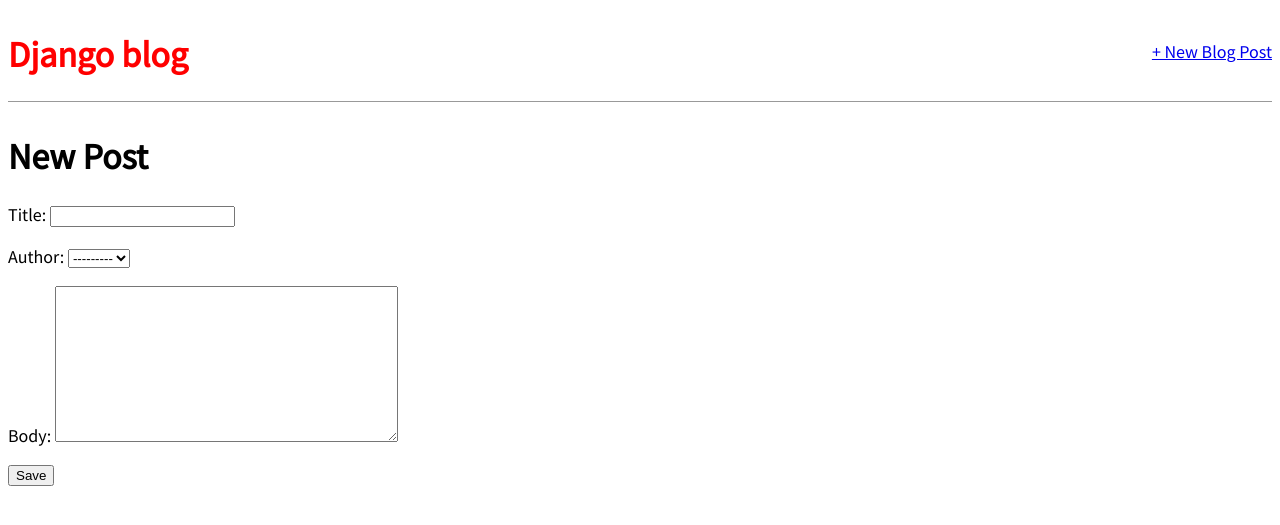
After one commit to fernandes-draw/blog, a Django app: page /post/new/ in a window 1280 px wide. The commit adds this page. Shown: the top 525 px of the page. Run offline with Django 5.2, Linux system fonts and the light colour scheme.

Commit message:
Create view BlogCreateView, template post_new with form and link to create new post

```diff
--- a/blog/urls.py
+++ b/blog/urls.py
@@ -1,7 +1,7 @@
 from django.urls import path
 
 # from .views import post_list, post_detail
-from .views import BlogDetailView, BlogListView
+from .views import BlogCreateView, BlogDetailView, BlogListView
 
 # FUNCTION-BASED VIEW
 # urlpatterns = [
@@ -11,6 +11,7 @@ from .views import BlogDetailView, BlogListView
 
 # GENERIC CLASS-BASED VIEW
 urlpatterns = [
+    path("post/new/", BlogCreateView.as_view(), name="post_new"),
     path("post/<int:pk>/", BlogDetailView.as_view(), name="post_detail"),
     path("", BlogListView.as_view(), name="home"),
 ]
--- a/blog/views.py
+++ b/blog/views.py
@@ -1,5 +1,7 @@
 # from django.shortcuts import render, get_object_or_404
-from django.views.generic import ListView, DetailView
+from django.views.generic import DetailView, ListView
+from django.views.generic.edit import CreateView
+
 from .models import Post
 
 # ========== FUNCTION-BASED VIEWS ============
@@ -22,3 +24,9 @@ class BlogListView(ListView):
 class BlogDetailView(DetailView):
     model = Post
     template_name = "post_detail.html"
+
+
+class BlogCreateView(CreateView):
+    model = Post
+    template_name = "post_new.html"
+    fields = ["title", "author", "body"]
--- a/templates/base.html
+++ b/templates/base.html
@@ -9,7 +9,12 @@
 
   <body>
     <header>
-      <h1><a href="{% url 'home' %}">Django blog</a></h1>
+      <div class="nav-left">
+        <h1><a href="{% url 'home' %}">Django blog</a></h1>
+      </div>
+      <div class="nav-right">
+        <a href="{% url 'post_new' %}">+ New Blog Post</a>
+      </div>
     </header>
     <div>
 
--- /dev/null
+++ b/templates/post_new.html
@@ -0,0 +1,10 @@
+{% extends "base.html" %}
+
+{% block content %}
+<h1>New Post</h1>
+<form action="" method="post">
+    {% csrf_token %}
+    {{ form.as_p }}
+    <input type="submit" value="Save">
+  </form>
+{% endblock content %}
```
